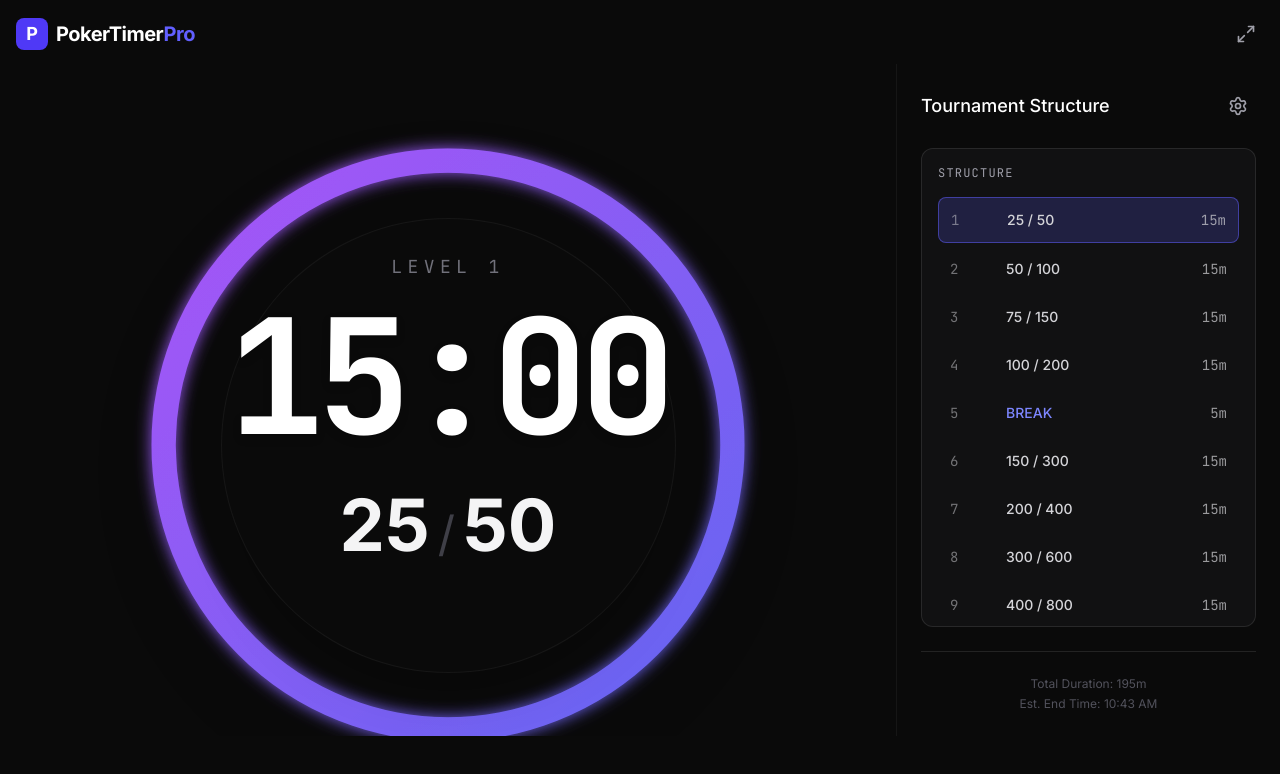
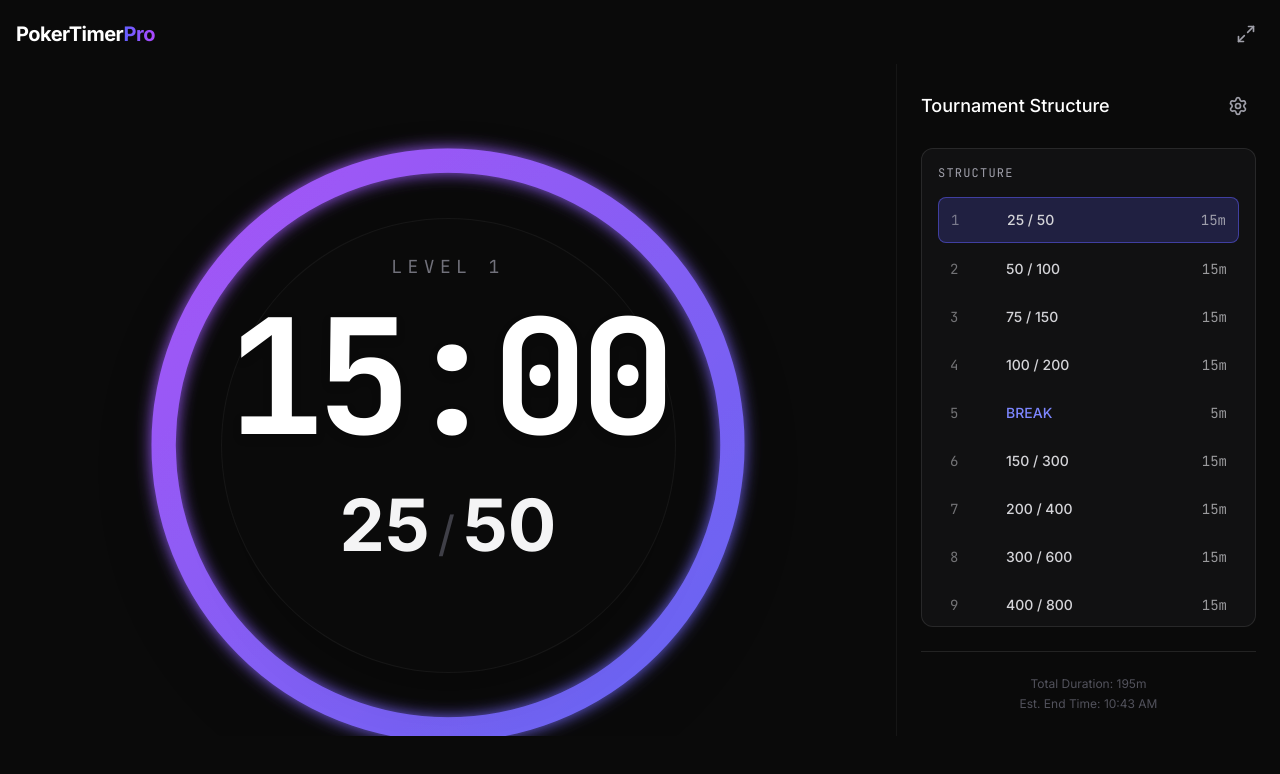
Before and after one commit to krzysieq1908-boop/PokerTimerPro, a React (Vite) app: page / in a window 1280 px wide. Shown: the top 774 px of the page. Built offline with nearby package versions, Linux system fonts and the light colour scheme; no server answers; a web font is replaced by a local one.

Commit message:
feat: Enhance app header branding
Update the app header to use a gradient text effect for "Pro", improving visual appeal and modernizing the branding. Remove the placeholder logo.

```diff
--- a/src/App.tsx
+++ b/src/App.tsx
@@ -87,8 +87,7 @@
       {/* Header */}
       <header className={`fixed top-0 left-0 right-0 p-4 flex justify-between items-center z-50 transition-opacity duration-300 ${isFullScreen && !showSidebar ? 'opacity-0 hover:opacity-100' : 'opacity-100'}`}>
         <div className="flex items-center gap-2">
-          <div className="w-8 h-8 bg-indigo-600 rounded-lg flex items-center justify-center font-bold text-lg">P</div>
-          <h1 className="font-bold text-xl tracking-tight hidden sm:block">PokerTimer<span className="text-indigo-500">Pro</span></h1>
+          <h1 className="font-bold text-xl tracking-tight">PokerTimer<span className="bg-gradient-to-r from-indigo-500 to-purple-500 bg-clip-text text-transparent">Pro</span></h1>
         </div>
         <div className="flex items-center gap-2">
           <button
```
